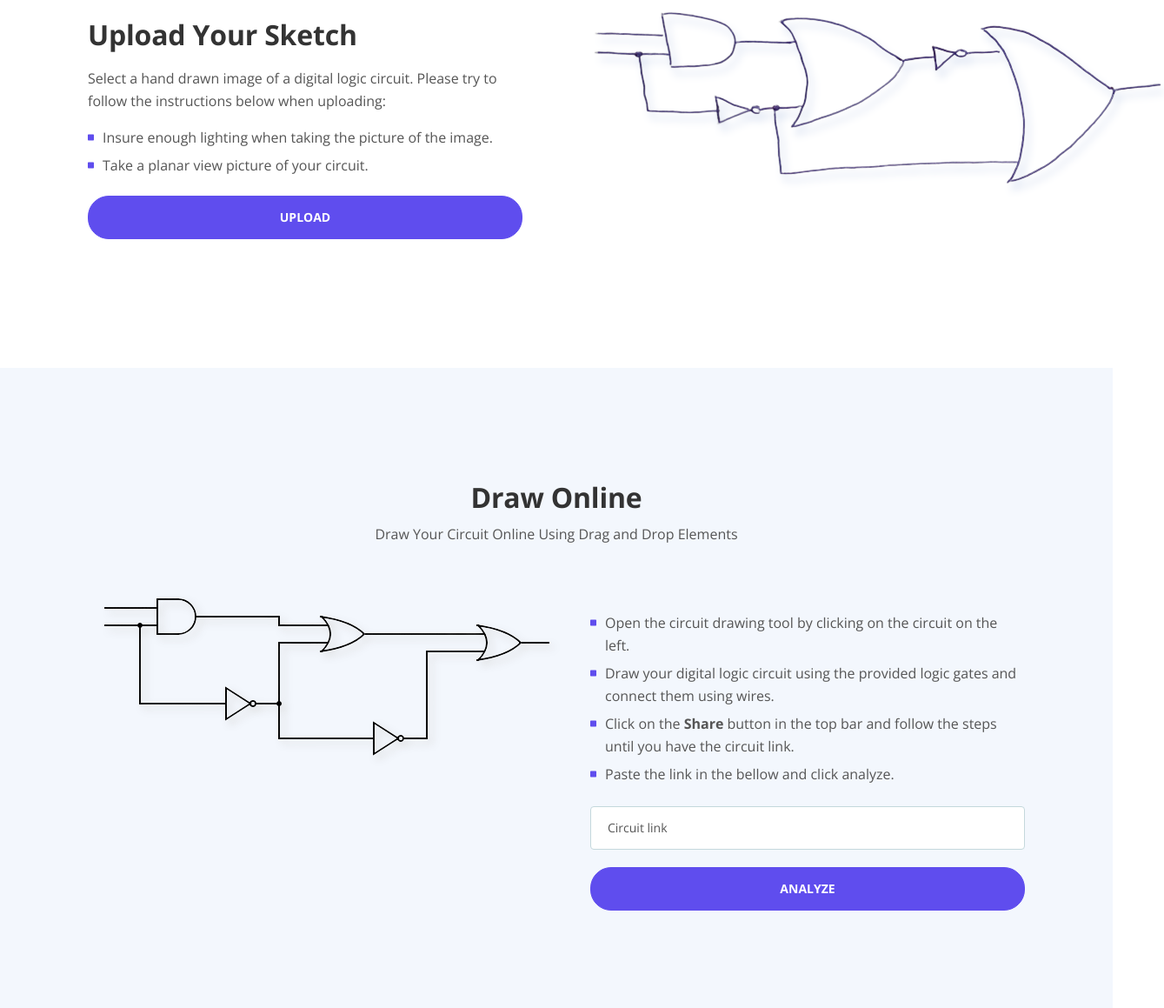
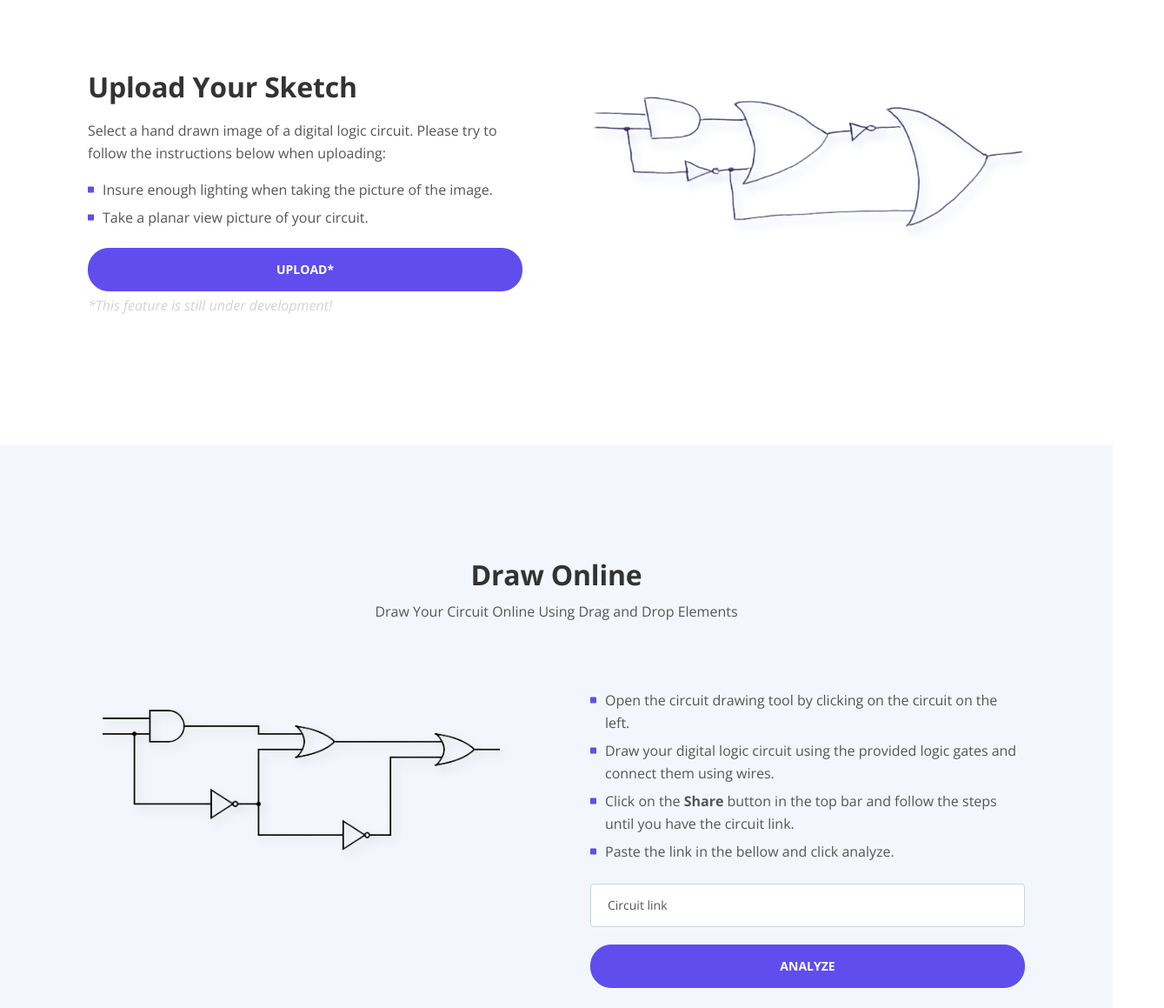
Before and after one commit to ahmedkrmn/Digital-Logic-Circuits-Analyzer, a plain HTML site: page index.html in a window 1280 px wide. Shown: the part 1034-2193 px from the top of the page at 87% size, 1339 px wide, since content can reach past the window. Drawn offline with nearby package versions, Linux system fonts and the light colour scheme.

Commit message:
Minor UI enhancements

```diff
--- a/index.html
+++ b/index.html
@@ -65,7 +65,7 @@
               <a class="nav-link page-scroll" href="#draw">DRAW</a>
             </li>
             <li class="nav-item">
-              <a class="nav-link page-scroll" href="#analyze">ANALYZE</a>
+              <a class="nav-link page-scroll" href="#analyze">ANALYSIS</a>
             </li>
           </ul>
           <span class="nav-item">
@@ -94,13 +94,16 @@
                   Easily analyze your logic circuits using state-of-the art deep
                   learning and image processing.
                 </p>
+                <p class="p-large">
+                  Choose one of the options below:
+                </p>
                 <a
                   class="btn-solid-lg page-scroll"
                   style="margin-right: 7px;"
                   href="#draw"
                   >DRAW</a
                 >
-                <span style="color: white;">or</span>
+                <!-- <span style="color: white;">or</span> -->
                 <a
                   class="btn-solid-lg page-scroll"
                   style="margin-left: 7px;"
@@ -179,7 +182,7 @@
                     id="image_upload"
                     class="form-control-submit-button"
                   >
-                    UPLOAD
+                    UPLOAD*
                   </button>
                   <input
                     type="file"
@@ -187,6 +190,15 @@
                     name="image_file"
                     style="display: none;"
                   />
+                  <p
+                    style="
+                      font-style: italic;
+                      color: lightgrey;
+                      margin-top: 3px;
+                    "
+                  >
+                    *This feature is still under development!
+                  </p>
                 </div>
               </form>
             </div>
@@ -196,12 +208,12 @@
               <img
                 style="
                   filter: drop-shadow(5px 8px 5px #ccd7ec);
-                  max-width: 150%;
                   height: auto;
+                  max-width: 100%;
+                  margin-top: 5vh;
                 "
-                class="img-fluid"
                 src="images/sketch2.png"
-                alt="alternative"
+                alt="Example sketch"
               />
             </div>
           </div>
@@ -236,12 +248,12 @@
                       <img
                         style="
                           filter: drop-shadow(5px 5px 5px lightgrey);
-                          max-width: 150%;
                           height: auto;
+                          max-width: 100%;
+                          margin-top: 5vh;
                           cursor: pointer;
                         "
                         onclick="openCircuitWindow()"
-                        class="img-fluid"
                         src="images/circuit2.png"
                         alt="alternative"
                       />
```
